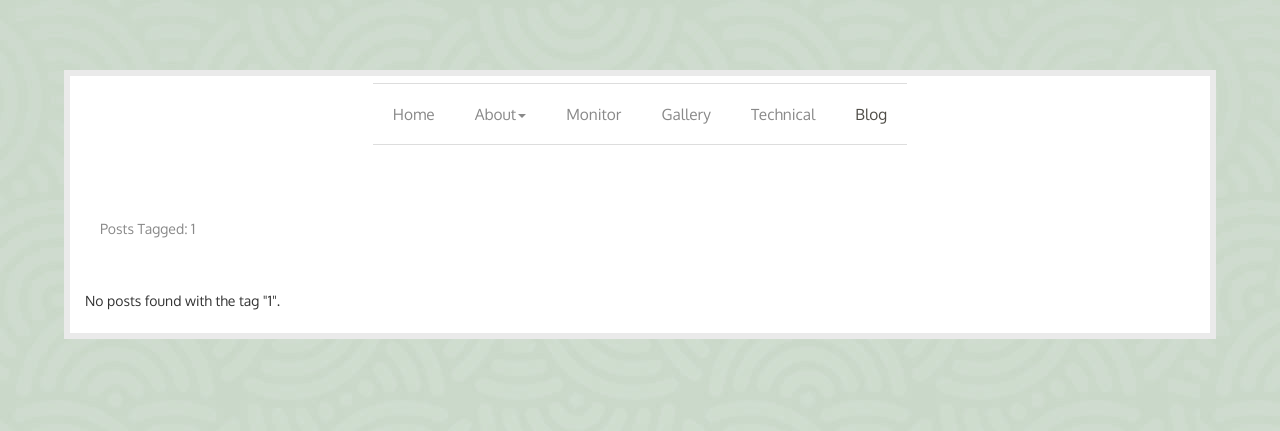
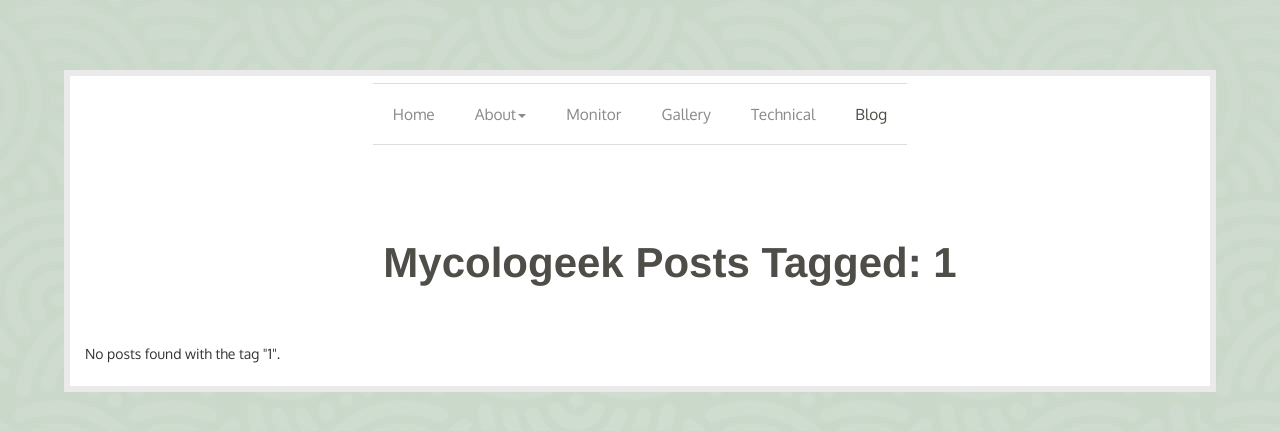
Before and after one commit to ryandagley/mycologeek-website, a Flask app: page /tags/1 in a window 1280 px wide. Shown: the top 431 px of the page. Run offline with Flask 3, Linux system fonts and the light colour scheme; data that the repository does not hold is empty; some libraries are stand-ins or nearby versions; some web fonts are replaced.

Commit message:
Adds a centered title on the blog tags page

```diff
--- a/static/css/style.css
+++ b/static/css/style.css
@@ -157,6 +157,14 @@ h4 {
 html {
   scroll-behavior: smooth;
 }
+
+.tag-title h1 {
+  text-align: center;
+  font-size: 3em;
+  font-weight: bold;
+  margin-bottom: 30px;
+}
+
 
 .media,
 .media-heading {
--- a/templates/tags.html
+++ b/templates/tags.html
@@ -91,7 +91,9 @@
 
 
     <div class="container">
-        <h2>Posts Tagged: {{ tag }}</h2>
+        <div class="tag-title">
+            <h1>Mycologeek Posts Tagged: {{ tag }}</h1>
+        </div>
 
         <div class="row">
             {% if posts %}
```
